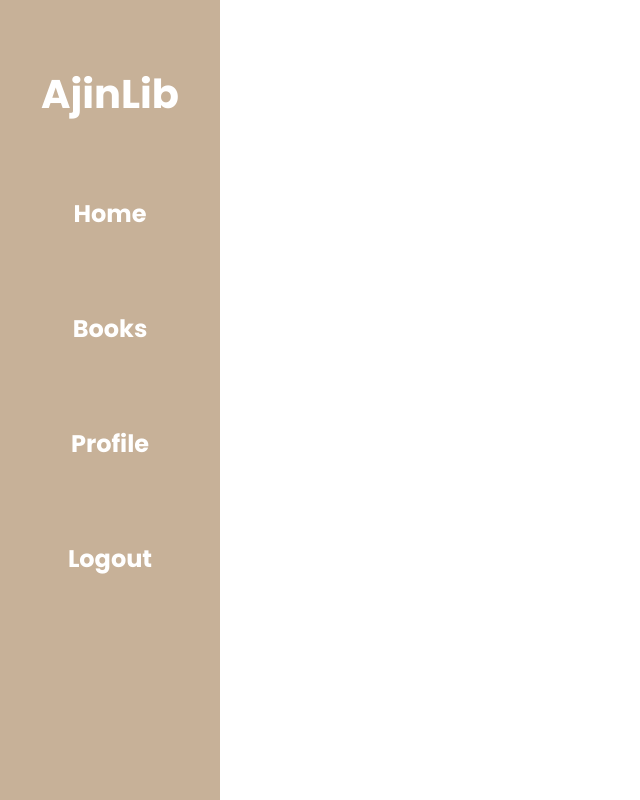
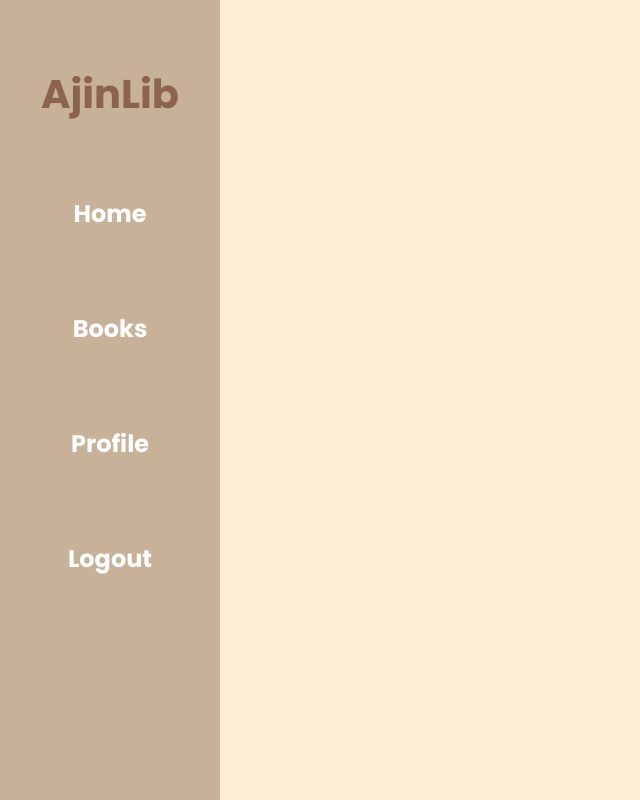
Before and after one commit to NotAji/library-management, a plain HTML site: page frontend/src/pages/index.html in a window 1280 px wide. Shown: the whole page, without its empty margins (0-640 px from the left). Drawn offline with Linux system fonts and the light colour scheme; files whose address does not match are found by name.

Commit message:
improved the color pallete

```diff
--- a/frontend/style/home.css
+++ b/frontend/style/home.css
@@ -30,6 +30,7 @@ html , body {
     margin-top: 3rem;
     font-size: 2.5rem;
     text-align: center;
+    color: rgba(121, 77, 52, 0.767);
 }
 
 .sidebar ul {
@@ -76,3 +77,8 @@ html , body {
     border-radius: 10px;
     transition: 0.3s;
 }
+
+.container {
+    background-color: rgb(255, 237, 213);
+    height: 100%;
+}
```
